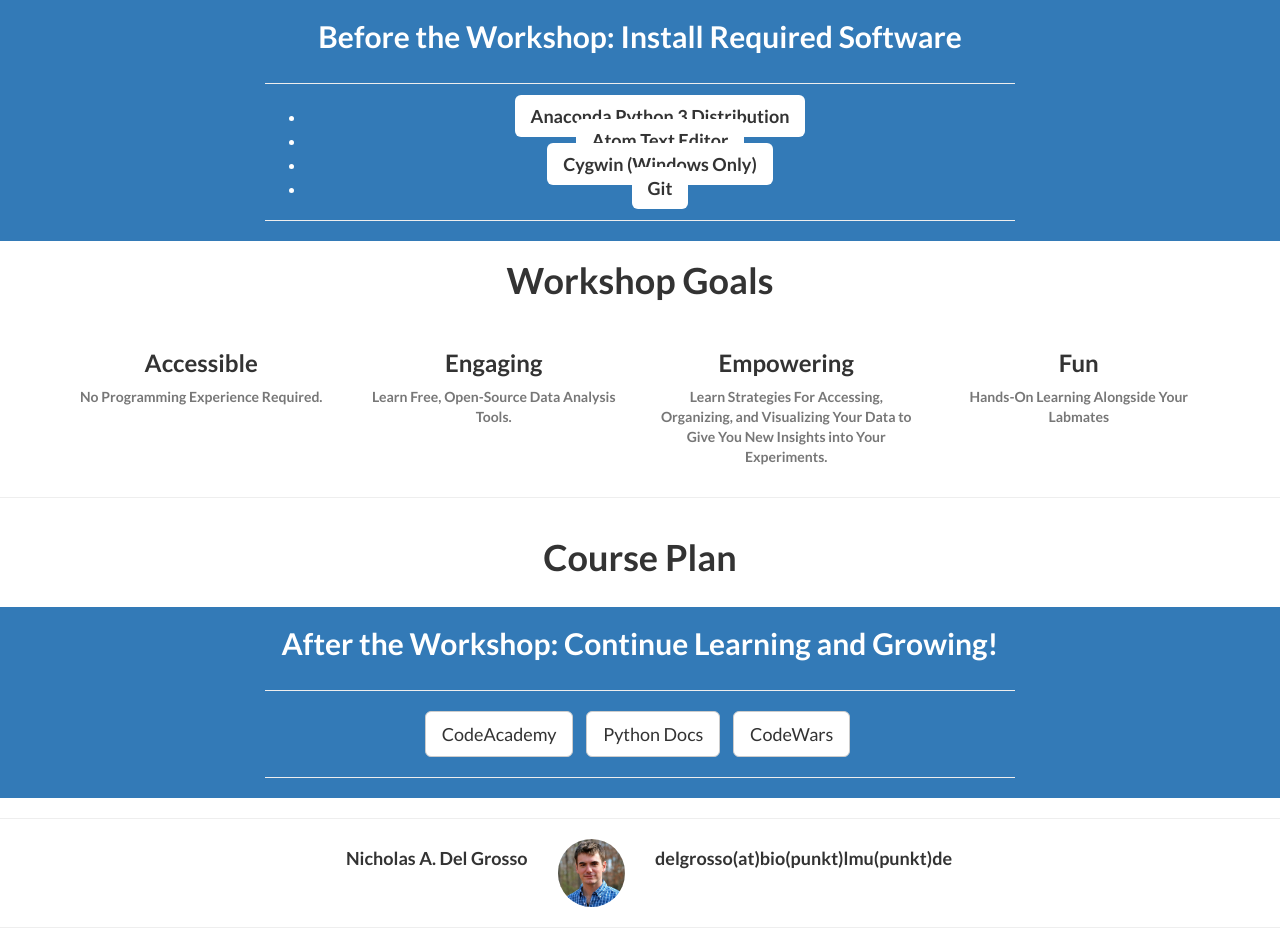
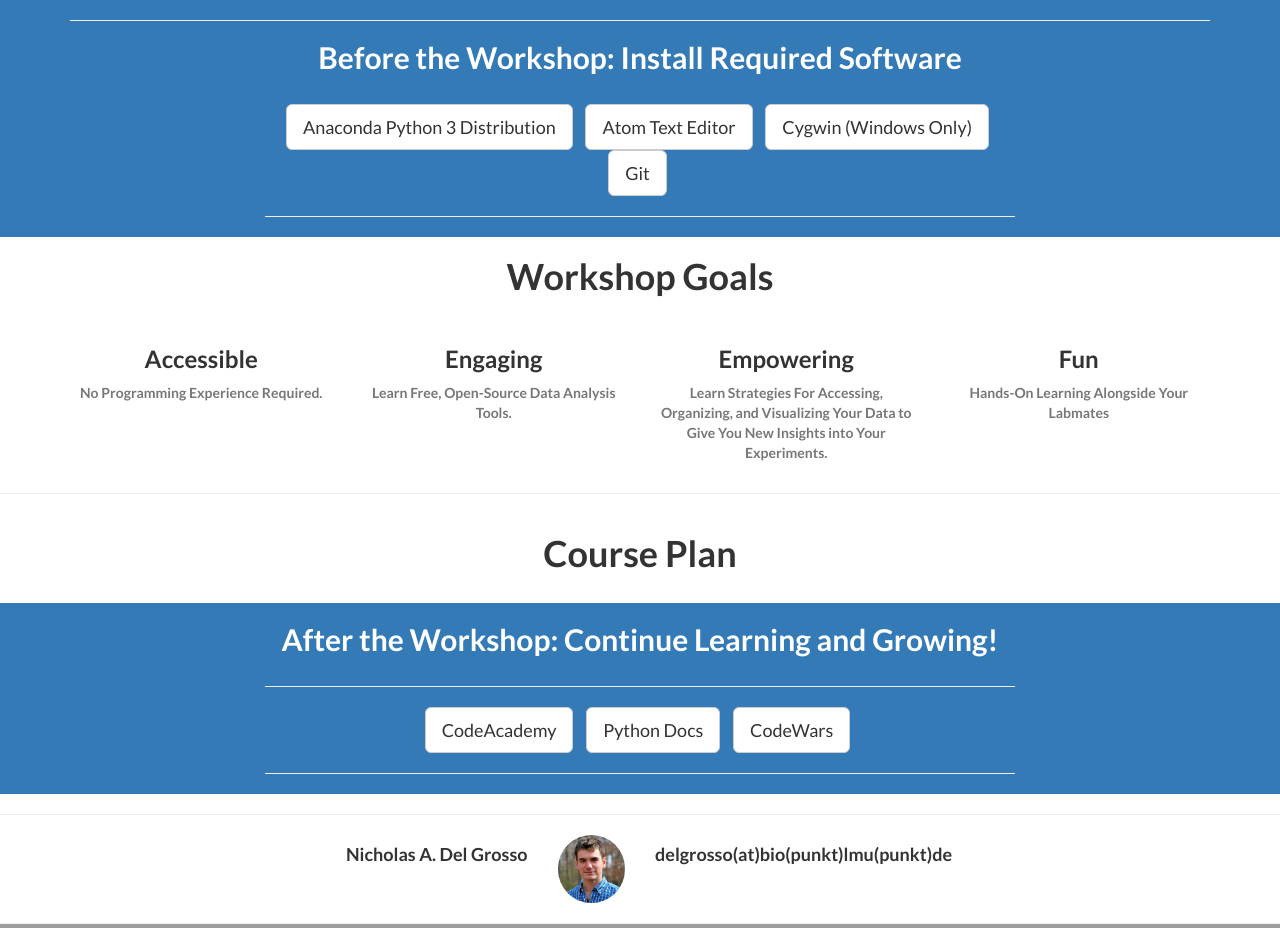
Before and after one commit to neuroneuro15/SciCourseSite2, a Flask app: page / in a window 1280 px wide. Shown: the part 881-1809 px from the top of the page. Run offline with Flask 2, Linux system fonts and the light colour scheme; some libraries are stand-ins or nearby versions.

```diff
--- a/app/templates/landing.html
+++ b/app/templates/landing.html
@@ -84,19 +84,21 @@
     <!-- /.intro-header -->
 
 
-    <section class="bg-primary" id="about">
-        <div class="container">
+    <section class="bg-primary" id="installation">
+        <div class="container text-center">
+            <hr class="light">
+            <h2 class="section-heading">Before the Workshop: Install Required Software</h2>
+
             <div class="row">
-                <div class="col-lg-8 col-lg-offset-2 text-center">
-                    <h2 class="section-heading">Before the Workshop: Install Required Software</h2>
-                    <hr class="light">
-                    <ul class"list-inline">
+                <div class="col-lg-8 col-lg-offset-2">
+
+                    <ul class="list-inline">
                         {% for name, url in [("Anaconda Python 3 Distribution", "https://www.continuum.io/downloads"),
                                              ("Atom Text Editor", "https://atom.io/"),
                                              ("Cygwin (Windows Only)", "https://cygwin.com/install.html"),
                                              ("Git", "https://www.git.com")]%}
                             <li>
-                                <a href="{{ url }}" class="page-scroll btn-lg btn-default btn-xl sr-button">{{ name }}</a>
+                                <a href="{{ url }}" class="btn btn-default btn-lg">{{ name }}</a>
                             </li>
                         {% endfor %}
                     </ul>
@@ -108,7 +110,7 @@
 
     <!-- Page Content -->
 
-    <section id="services">
+    <section id="goals">
         <div class="container">
             <div class="row">
                 <div class="col-lg-12 text-center">
```
